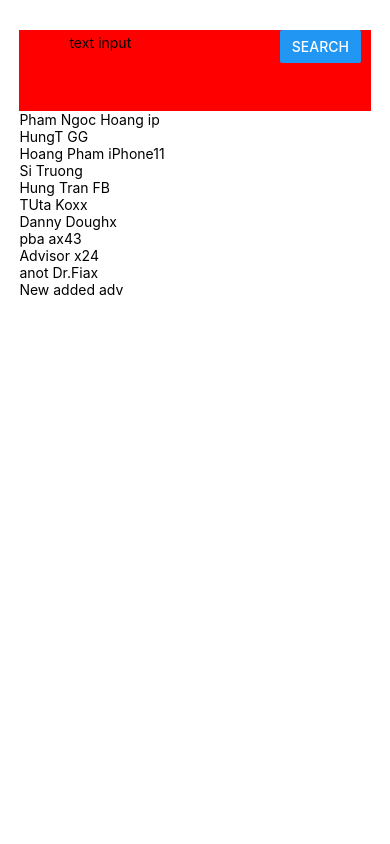
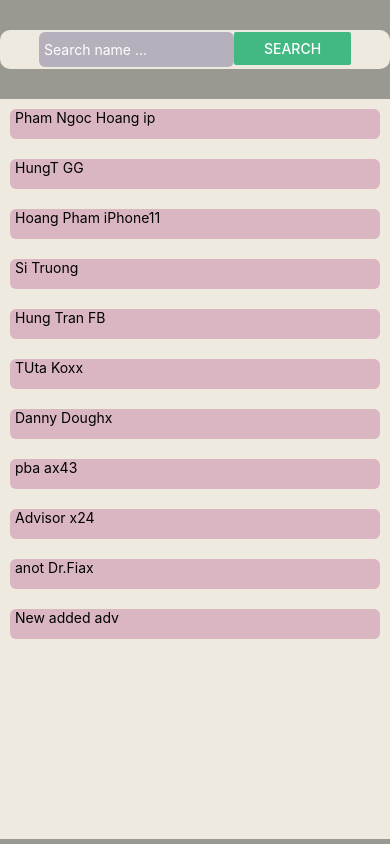
Before and after one commit to nguyenmtvy/ReactNative-Interview-Proj, a React Native app: screen / in a window 390 px wide. Built offline with nearby package versions, Linux system fonts and the light colour scheme.

Commit message:
stylying

```diff
--- a/src/common/style.js
+++ b/src/common/style.js
@@ -2,33 +2,50 @@ import { StyleSheet } from 'react-native'
 
 export default StyleSheet.create({
     inputfield: {
-        height: 25,
-        width: '70%',
+        height: 35,
+        width: '50%',
+        paddingLeft: 5,
+        backgroundColor: '#B6B0BD',
+        borderRadius: 6
     },
     searchbutton: {
         width: '30%',
-        height: 25,
-        paddingRight: 10
-
+        marginTop: 0,
+        height: 35,
+        paddingRight: 0,
+        backgroundColor: '#d9egf3',
+        borderRadius: 6
     },
     containerInput: {
         flexDirection: 'row',
         width: '100%',
-        paddingLeft: 50,
         flex: 1,
-        backgroundColor: 'red',
-        height: 30
+        marginTop: 30,
+        alignItems: 'center',
+        justifyContent: 'center',
+        borderRadius: 10,
+        backgroundColor: '#EFEAE0'
     },
     container: {
-        paddingTop: 30,
+        width: '100%',
         justifyContent: 'flex-start',
         alignItems: 'center',
         flexDirection: 'column',
-        flex: 10
+        flex: 20,
+        backgroundColor: '#999891'
     },
     listContainer: {
-        marginTop: 0,
+        marginTop: 30,
+        margin: 5,
         width: '100%',
-        flex: 9
-      }
+        flex: 19,
+        backgroundColor: '#EFEAE0'
+      },
+    itemContainer: {
+        backgroundColor: '#DAB6C3',
+        height: 30,
+        margin: 10,
+        borderRadius: 6,
+        paddingLeft: 5
+    }
 })
--- a/src/view/main/mainview.js
+++ b/src/view/main/mainview.js
@@ -1,60 +1,53 @@
-import React, { Component } from 'react'
+import React, { useState } from 'react'
 import { View, Text, TextInput, FlatList, Button} from 'react-native'
 import stylesheet from '../../common/style.js'
 
 
-const data = require('../../data/data.json')
+const collections = require('../../data/data.json')
 
-export default class MainView extends Component{
-    state = {
-        searchName: "",
-        advisors: [
+const MainView = () => {
+    const [searchValue, setSearchValue] = useState("");
+
+    const [advisorList, setAdvisorList] = useState([
       {
-                name: "A"
+        name: "A",
       },
       {
-                name: "b"
-            }
-        ]
-    }
+        name: "b",
+      },
+    ]);
 
-    nameForSearch = (name) =>{
-        this.setState({
-            searchName: name
-        })
+    const handleSearchChange = (value) => setSearchValue(value);
 
-    }
+    const handleSearchClick = () => {};
 
-    searchForName = () =>{
-
-    }
-
-    render(){
-        return(
+    return (
       <View style={stylesheet.container}>
         <View style={stylesheet.containerInput}>
-                <TextInput style={stylesheet.inputfield}
-                placeholder="text input"
-                value = {this.state.searchName}
-                onChangeText = {this.nameForSearch}
+          <TextInput
+            style={stylesheet.inputfield}
+            placeholder="Search name ..."
+            placeholderTextColor="#fff"
+            value={searchValue}
+            onChangeText={handleSearchChange}
           />
           <View style={stylesheet.searchbutton}>
-                    <Button onClick={this.searchForName}
-                    title="Search"/>
-                </View>
-
-            </View>
-            <View style = {stylesheet.listContainer}>
-                <FlatList
-                data = {data.data.advisorProfileCollection.items}
-                keyExtractor = {item => item.displayName}
-                renderItem = {items => (
-                    <View>
-                        <Text>{items.item.displayName}</Text>
-                    </View>
-                )}/>
+            <Button onClick={handleSearchClick} title="Search" color="#42b883" />
           </View>
         </View>
-        )
-    }
-}
+        <View style={stylesheet.listContainer}>
+          <FlatList
+            data={collections.data.advisorProfileCollection.items}
+            keyExtractor={(item) => item.sys.id}
+            renderItem={(items) => (
+              <View style={stylesheet.itemContainer}>
+                <Text style={stylesheet.listItem}>{items.item.displayName}</Text>
+              </View>
+            )}
+          />
+        </View>
+      </View>
+    );
+  };
+
+  export default MainView;
```
Lines whose indentation alone changed are shown as unchanged.
